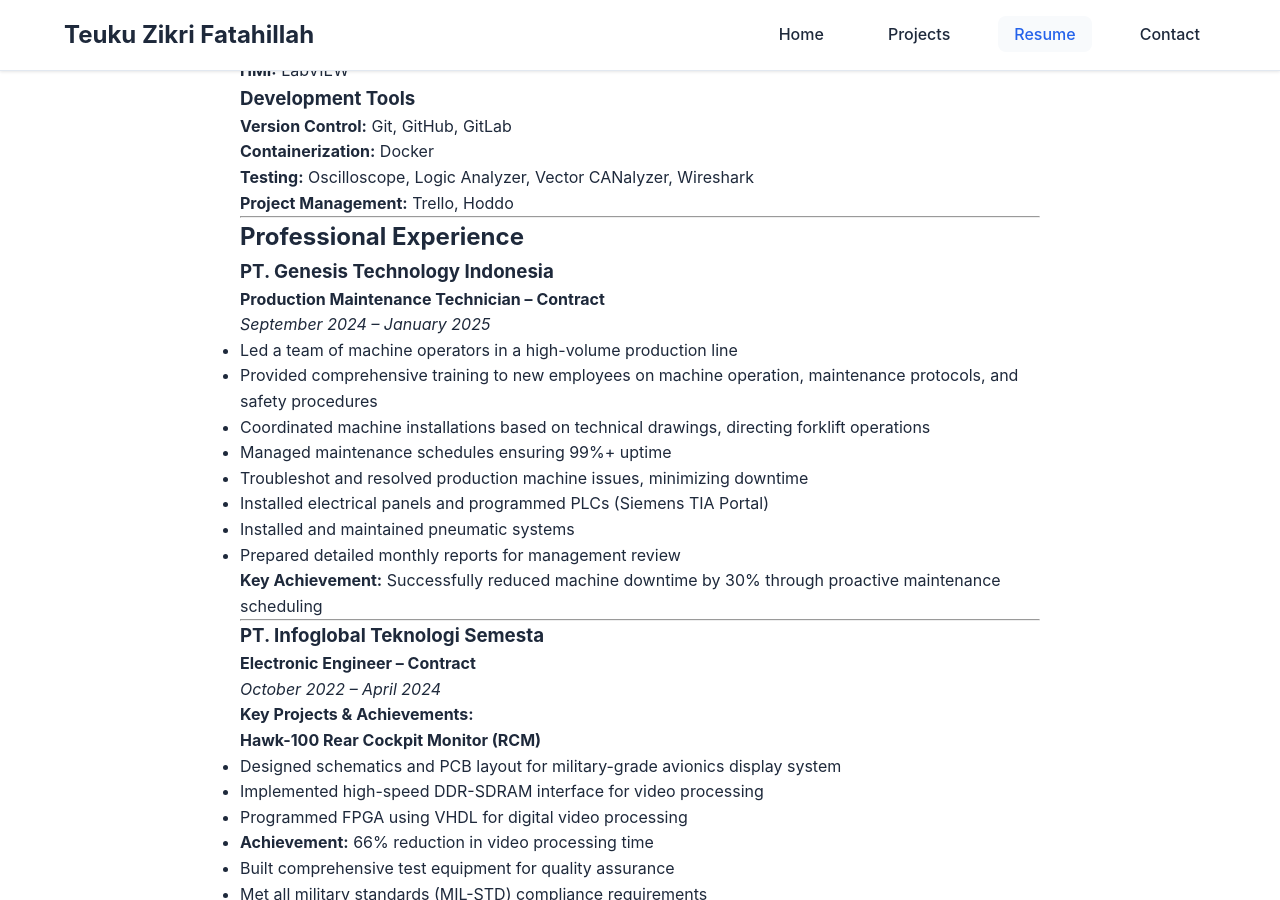
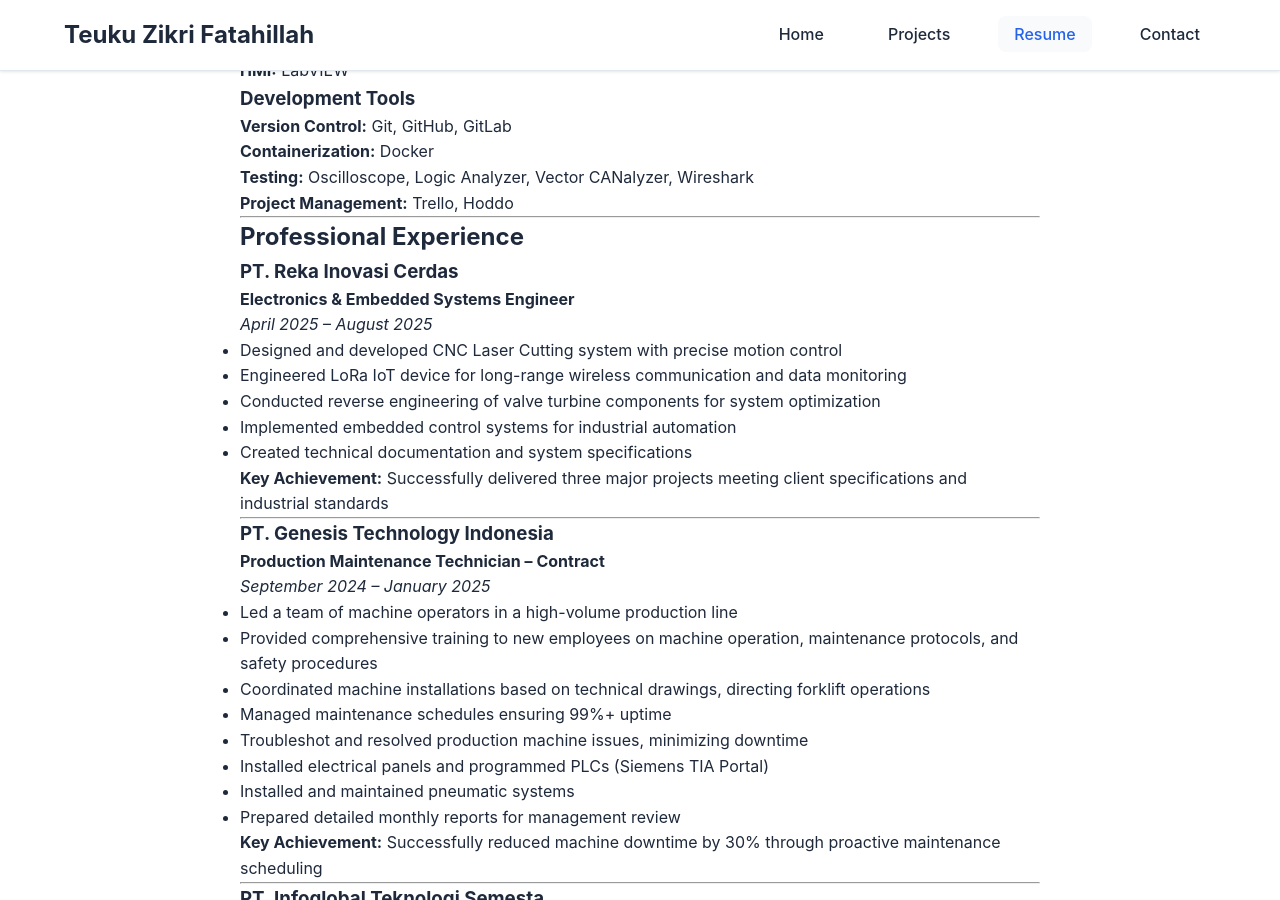
Before and after one commit to tzf230201/tzf230201.github.io, a Jekyll site: the page built from resume.md, in a window 1280 px wide and 900 px high, scrolled down 915 px. Built offline with Jekyll 4.4.1, drawn with Linux system fonts in a browser that asks for light colours; some of the changed text lies outside the part shown.

Commit message:
Update resume: add Tokyo Metropolitan University and PT Reka Inovasi Cerdas experience

```diff
--- a/resume.md
+++ b/resume.md
@@ -47,6 +47,20 @@ A highly motivated electronics engineer with 3+ years of experience in robotics,
 ---
 
 ## Professional Experience
+
+### PT. Reka Inovasi Cerdas
+**Electronics & Embedded Systems Engineer**
+*April 2025 – August 2025*
+
+- Designed and developed CNC Laser Cutting system with precise motion control
+- Engineered LoRa IoT device for long-range wireless communication and data monitoring
+- Conducted reverse engineering of valve turbine components for system optimization
+- Implemented embedded control systems for industrial automation
+- Created technical documentation and system specifications
+
+**Key Achievement:** Successfully delivered three major projects meeting client specifications and industrial standards
+
+---
 
 ### PT. Genesis Technology Indonesia
 **Production Maintenance Technician – Contract**
@@ -158,6 +172,10 @@ A highly motivated electronics engineer with 3+ years of experience in robotics,
 
 ## Education
 
+**Tokyo Metropolitan University**
+Master of Engineering - Mechanical System Engineering
+*October 2025 – September 2027 (Expected)*
+
 **Politeknik Elektronika Negeri Surabaya (PENS)**
 Electronics Engineering
 *2019 – 2022*
```
